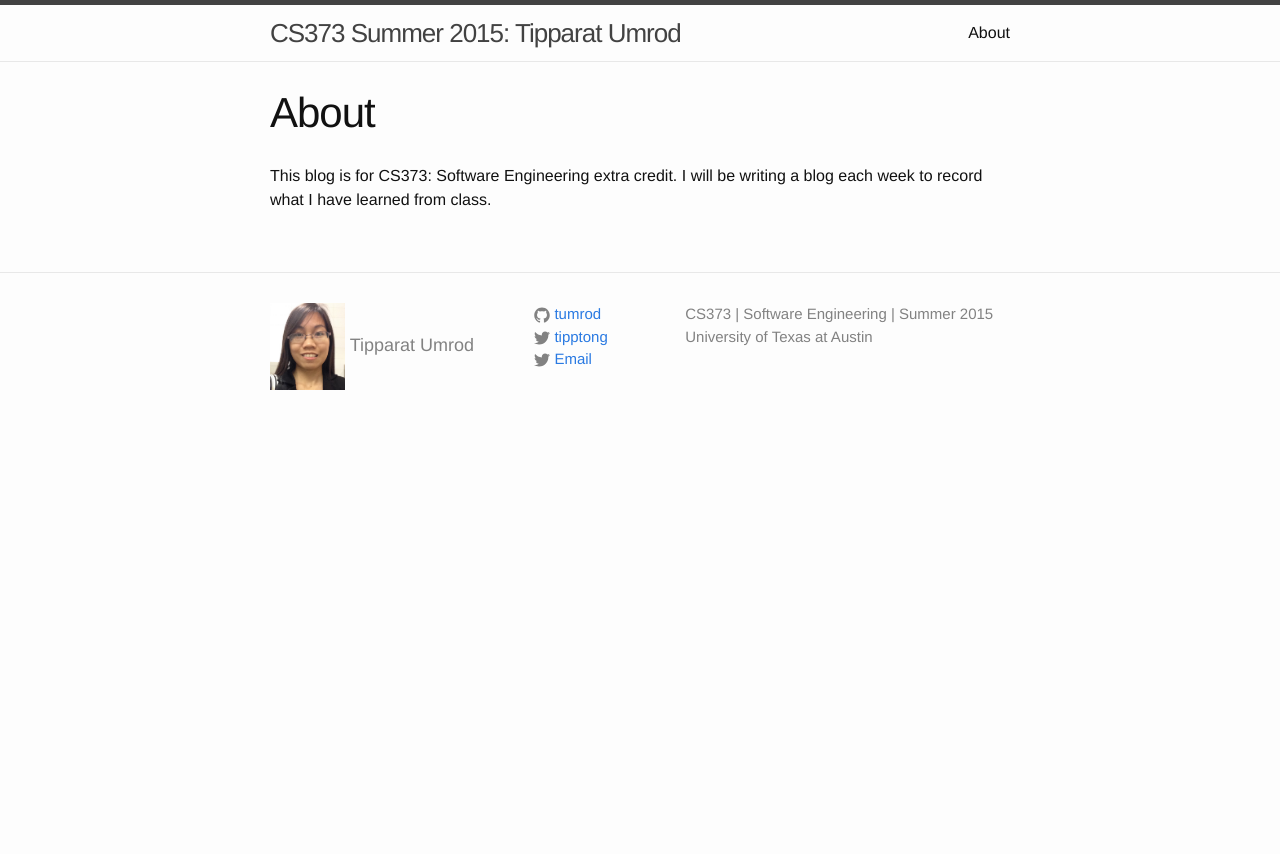
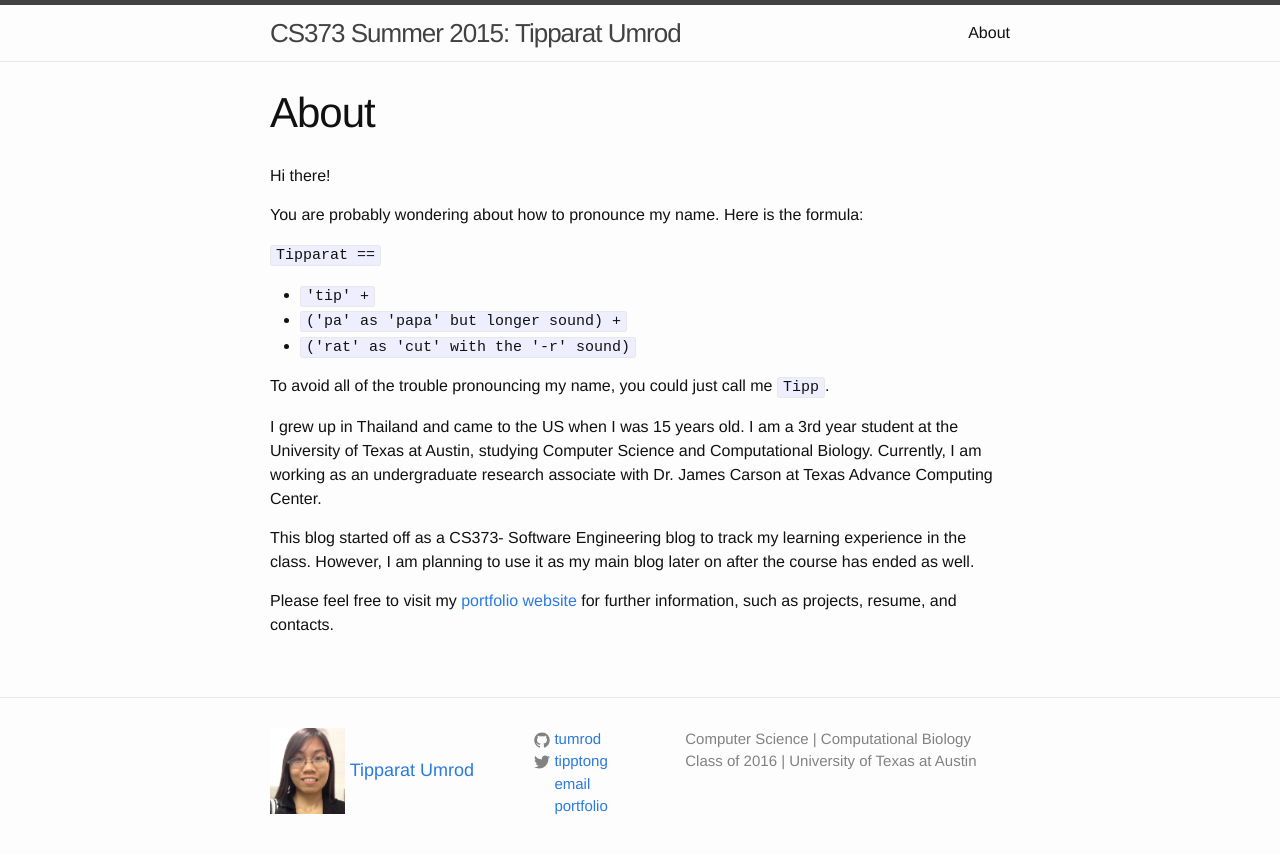
Before and after one commit to tumrod/blog, a Jekyll site: the page built from about.md, in a window 1280 px wide. Shown: the top 854 px of the page. Built offline with Jekyll 4.4.1, drawn with Linux system fonts in a browser that asks for light colours.

Commit message:
edit footer

```diff
--- a/_config.yml
+++ b/_config.yml
@@ -2,8 +2,8 @@
 title: "CS373 Summer 2015: Tipparat Umrod"
 email: tipparat.umrod[at]utexas[dot]edu
 description: > # this means to ignore newlines until "baseurl:"
-  CS373 | Software Engineering | Summer 2015
-  University of Texas at Austin
+  Computer Science | Computational Biology
+  Class of 2016 | University of Texas at Austin
 baseurl: "/blog" # the subpath of your site, e.g. /blog/
 url: "http://tumrod.github.io/blog" # the base hostname & protocol for your site
 twitter_username: tipptong
--- a/_includes/footer.html
+++ b/_includes/footer.html
@@ -8,7 +8,7 @@
       <div class="footer-col  footer-col-1">
         <ul class="contact-list">
           <!--<li>{{ site.title }}</li>-->
-          <h2 class="footer-heading"><img src="https://raw.githubusercontent.com/tumrod/blog/be82251ebdebdab709bd866f31e0c5235e0adcff/_includes/profile_pic.jpg" width="75px"></img> Tipparat Umrod</h2>
+          <h2 class="footer-heading"><img src="https://raw.githubusercontent.com/tumrod/blog/be82251ebdebdab709bd866f31e0c5235e0adcff/_includes/profile_pic.jpg" width="75px"></img> <a href="http://www.tipparatumrod.me">Tipparat Umrod</h2>
           <!--<li><a href="mailto:{{ site.email }}">{{ site.email }}</a></li>-->
         </ul>
       </div>
@@ -42,18 +42,25 @@
               <span class="username">{{ site.twitter_username }}</span>
             </a>
           </li>
+          {% endif %}
           <li>
-
-             <span class="icon  icon--twitter">
+             <span class="icon  icon--envelope">
                 <svg viewBox="0 0 16 16">
-                  <path fill="#828282" d="M15.969,3.058c-0.586,0.26-1.217,0.436-1.878,0.515c0.675-0.405,1.194-1.045,1.438-1.809
-                  c-0.632,0.375-1.332,0.647-2.076,0.793c-0.596-0.636-1.446-1.033-2.387-1.033c-1.806,0-3.27,1.464-3.27,3.27 c0,0.256,0.029,0.506,0.085,0.745C5.163,5.404,2.753,4.102,1.14,2.124C0.859,2.607,0.698,3.168,0.698,3.767 c0,1.134,0.577,2.135,1.455,2.722C1.616,6.472,1.112,6.325,0.671,6.08c0,0.014,0,0.027,0,0.041c0,1.584,1.127,2.906,2.623,3.206 C3.02,9.402,2.731,9.442,2.433,9.442c-0.211,0-0.416-0.021-0.615-0.059c0.416,1.299,1.624,2.245,3.055,2.271 c-1.119,0.877-2.529,1.4-4.061,1.4c-0.264,0-0.524-0.015-0.78-0.046c1.447,0.928,3.166,1.469,5.013,1.469 c6.015,0,9.304-4.983,9.304-9.304c0-0.142-0.003-0.283-0.009-0.423C14.976,4.29,15.531,3.714,15.969,3.058z"/>
+                  <path fill="#828282"/>
                 </svg>
               </span>
-              <a href="mailto:{{ site.email }}">Email</a>
+              <a href="mailto:{{ site.email }}">email</a>
           </li>
-          {% endif %}
+          <li>
+             <span class="icon  icon--envelope">
+                <svg viewBox="0 0 16 16">
+                  <path fill="#828282"/>
+                </svg>
+              </span>
+              <a href="http://www.tipparatumrod.me">portfolio</a>
+          </li>
         </ul>
+
       </div>
 
       <div class="footer-col  footer-col-3">
--- a/about.md
+++ b/about.md
@@ -4,4 +4,22 @@ title: About
 permalink: /about/
 ---
 
-This blog is for CS373: Software Engineering extra credit. I will be writing a blog each week to record what I have learned from class.
+Hi there!
+
+You are probably wondering about how to pronounce my name. Here is the formula:
+
+`Tipparat == `
+
+* `'tip' + `
+* `('pa' as 'papa' but longer sound) + `
+* `('rat' as 'cut' with the '-r' sound)`
+
+To avoid all of the trouble pronouncing my name, you could just call me `Tipp`.
+
+I grew up in Thailand and came to the US when I was 15 years old. I am a 3rd year student at the University of Texas at Austin, studying Computer Science and Computational Biology. Currently, I am working as an undergraduate research associate with Dr. James Carson at Texas Advance Computing Center.
+
+This blog started off as a CS373- Software Engineering blog to track my learning experience in the class. However, I am planning to use it as my main blog later on after the course has ended as well.
+
+Please feel free to visit my [portfolio website][myweb] for further information, such as projects, resume, and contacts.
+
+[myweb]: http://www.tipparatumrod.me
```
